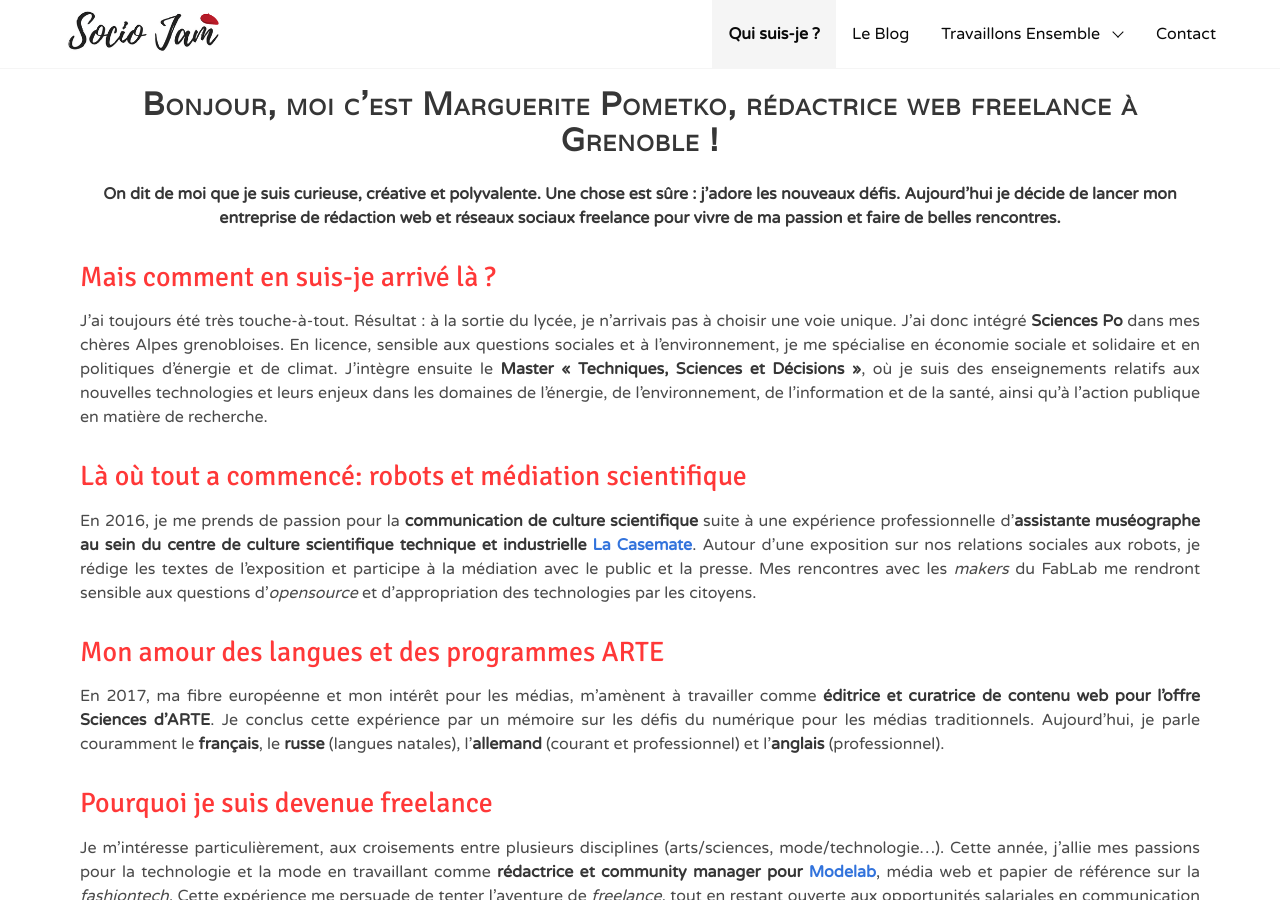
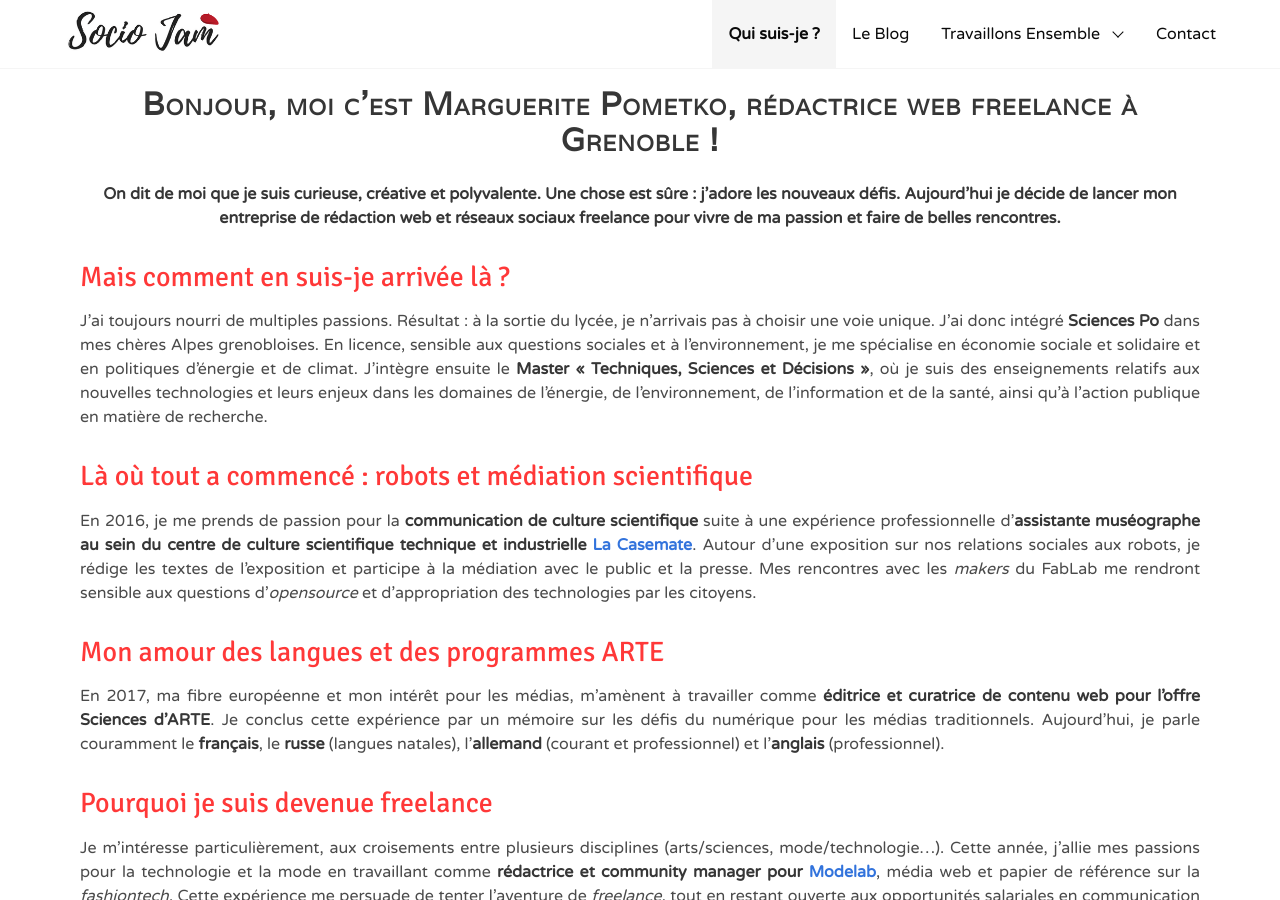
Before and after one commit to marguerite-p/marguerite-p.github.io, a Jekyll site: the page built from _custom_pages/about.html, in a window 1280 px wide and 900 px high, scrolled down 810 px. Built offline with Jekyll 4.4.1, drawn with Linux system fonts in a browser that asks for light colours; emoji names are drawn with the system emoji font; a style sheet for code colours, icons or effects is not loaded.

Commit message:
ajout plan day by day + corrections erreurs orthographe

```diff
--- a/_custom_pages/about.html
+++ b/_custom_pages/about.html
@@ -22,9 +22,9 @@ meta_description: Vous recherchez un rédacteur web ou un community manager pour
 </div>
 
 <div class="about-main content">
-  <h2>Mais comment en suis-je arrivé là ?</h2>
+  <h2>Mais comment en suis-je arrivée là ?</h2>
 
-  <p>J’ai toujours été très touche-à-tout. Résultat : à la sortie du lycée, je n’arrivais pas à choisir une voie
+  <p>J’ai toujours nourri de multiples passions. Résultat : à la sortie du lycée, je n’arrivais pas à choisir une voie
   unique. J’ai donc intégré <strong>Sciences Po</strong> dans mes chères Alpes grenobloises.
   En licence, sensible aux questions sociales et à l’environnement, je me spécialise en
   économie sociale et solidaire et en politiques d’énergie et de climat. J’intègre ensuite le <strong>Master
@@ -32,7 +32,7 @@ meta_description: Vous recherchez un rédacteur web ou un community manager pour
   technologies et leurs enjeux dans les domaines de l’énergie, de l’environnement, de l’information et
   de la santé, ainsi qu’à l’action publique en matière de recherche.</p>
 
-  <h2>Là où tout a commencé: robots et médiation scientifique</h2>
+  <h2>Là où tout a commencé : robots et médiation scientifique</h2>
 
   <p>En 2016, je me prends de passion pour la <strong>communication de culture scientifique</strong> suite à une
   expérience professionnelle d’<strong>assistante muséographe au sein du centre de culture scientifique
```
Also changed, not shown: _posts/2018-01-05-day-by-day-grenoble.md (+2 -0 lines).
